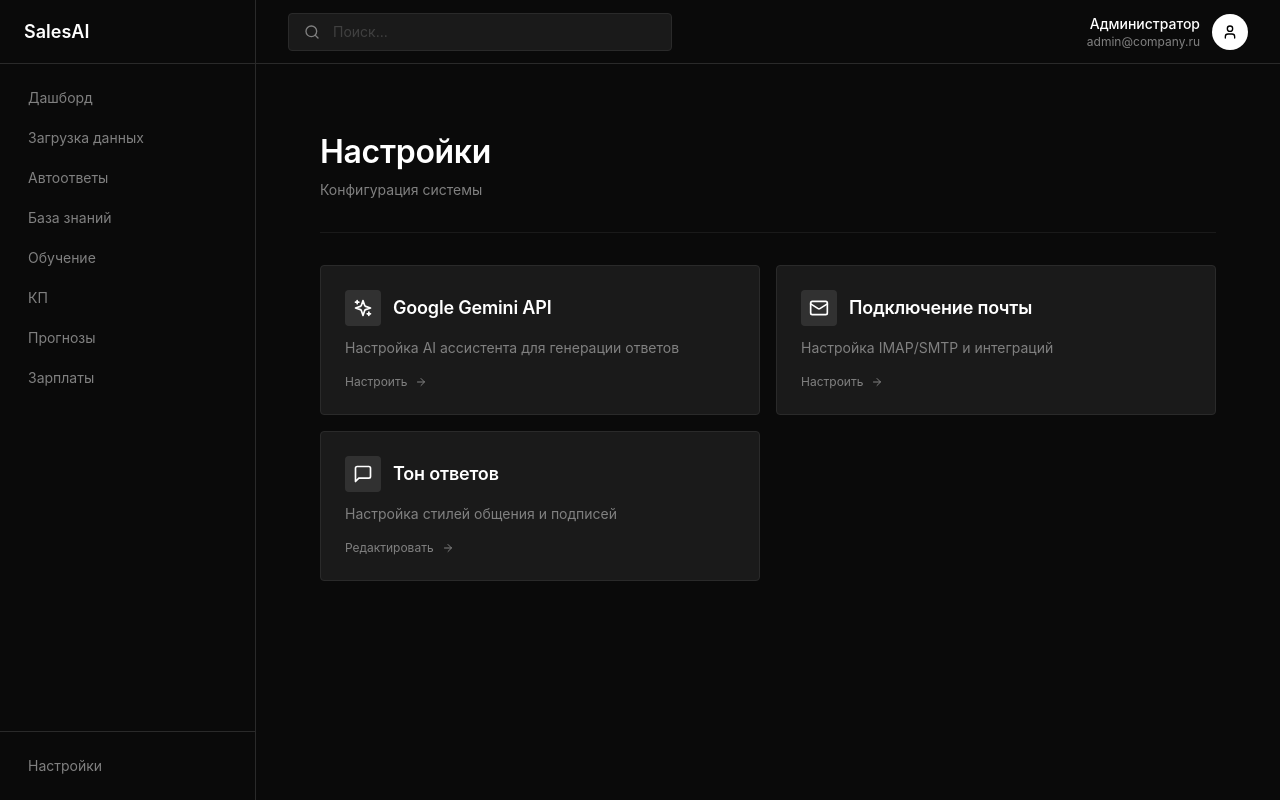
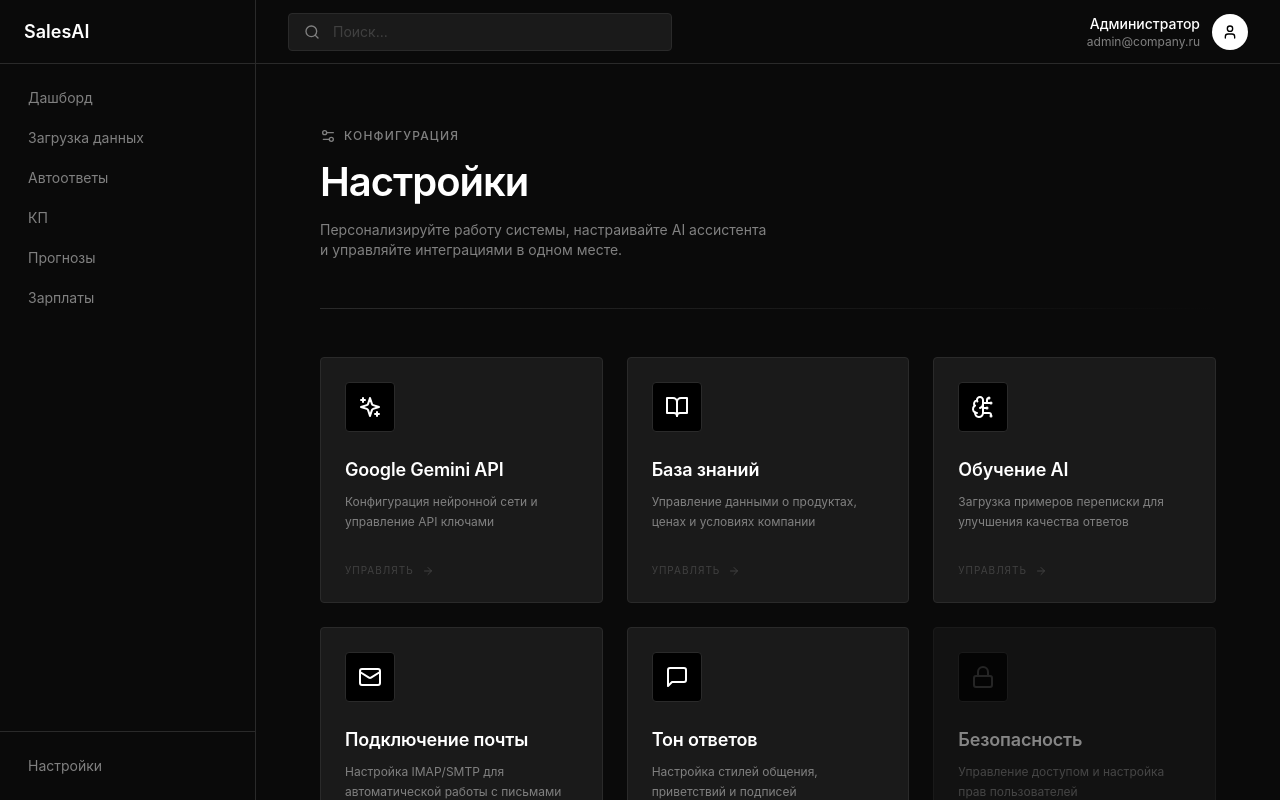
Before and after one commit to alexbelskid/sales-analytics-system, a Next.js app in the folder frontend/: page /settings in a window 1280 px wide. Built offline with nearby package versions, Linux system fonts and the light colour scheme.

Commit message:
style: Redesign Settings page and restructure Knowledge/Training

```diff
--- a/frontend/src/app/knowledge/page.tsx
+++ b/frontend/src/app/settings/knowledge/page.tsx
@@ -5,7 +5,8 @@ import { Button } from "@/components/ui/button";
 import { Input } from "@/components/ui/input";
 import { Textarea } from "@/components/ui/textarea";
 import { useToast } from "@/hooks/use-toast";
-import { Plus, Edit2, Trash2 } from "lucide-react";
+import { Plus, Edit2, Trash2, ArrowLeft } from "lucide-react";
+import Link from "next/link";
 
 interface KnowledgeItem {
     id: string;
@@ -128,6 +129,12 @@ export default function KnowledgePage() {
     return (
         <div className="min-h-screen bg-[#0A0A0A] text-white p-8">
             <div className="max-w-5xl mx-auto space-y-8">
+
+                {/* Breadcrumbs / Back */}
+                <Link href="/settings" className="inline-flex items-center gap-2 text-[#808080] hover:text-white transition-colors mb-4 group">
+                    <ArrowLeft className="h-4 w-4 transition-transform group-hover:-translate-x-1" />
+                    <span className="text-xs uppercase tracking-widest font-medium">Назад в настройки</span>
+                </Link>
 
                 {/* Header */}
                 <div className="flex items-center justify-between">
--- a/frontend/src/app/settings/page.tsx
+++ b/frontend/src/app/settings/page.tsx
@@ -1,78 +1,129 @@
 "use client";
 
 import Link from "next/link";
-import { Key, Mail, MessageSquare, ArrowRight, Sparkles } from "lucide-react";
+import {
+    Sparkles,
+    BookOpen,
+    BrainCircuit,
+    Mail,
+    MessageSquare,
+    ArrowRight,
+    Settings2,
+    Lock
+} from "lucide-react";
+
+const SETTINGS_CARDS = [
+    {
+        title: "Google Gemini API",
+        description: "Конфигурация нейронной сети и управление API ключами",
+        icon: Sparkles,
+        href: "/settings/gemini",
+        color: "text-white"
+    },
+    {
+        title: "База знаний",
+        description: "Управление данными о продуктах, ценах и условиях компании",
+        icon: BookOpen,
+        href: "/settings/knowledge",
+        color: "text-white"
+    },
+    {
+        title: "Обучение AI",
+        description: "Загрузка примеров переписки для улучшения качества ответов",
+        icon: BrainCircuit,
+        href: "/settings/training",
+        color: "text-white"
+    },
+    {
+        title: "Подключение почты",
+        description: "Настройка IMAP/SMTP для автоматической работы с письмами",
+        icon: Mail,
+        href: "/settings/email",
+        color: "text-white"
+    },
+    {
+        title: "Тон ответов",
+        description: "Настройка стилей общения, приветствий и подписей",
+        icon: MessageSquare,
+        href: "/settings/response-tone",
+        color: "text-white"
+    },
+    {
+        title: "Безопасность",
+        description: "Управление доступом и настройка прав пользователей",
+        icon: Lock,
+        href: "#",
+        color: "text-[#404040]",
+        disabled: true
+    }
+];
 
 export default function SettingsPage() {
     return (
         <div className="min-h-screen bg-[#0A0A0A] text-white p-8">
-            <div className="max-w-4xl mx-auto space-y-8">
+            <div className="max-w-5xl mx-auto space-y-12">
 
                 {/* Header */}
-                <div>
-                    <h1 className="text-[32px] font-semibold">Настройки</h1>
-                    <p className="text-sm text-[#808080] mt-1">Конфигурация системы</p>
+                <div className="space-y-2">
+                    <div className="flex items-center gap-2 text-[#808080] mb-2">
+                        <Settings2 className="h-4 w-4" />
+                        <span className="text-xs uppercase tracking-widest font-medium">Конфигурация</span>
+                    </div>
+                    <h1 className="text-[40px] font-semibold tracking-tight">Настройки</h1>
+                    <p className="text-sm text-[#808080] max-w-md">
+                        Персонализируйте работу системы, настраивайте AI ассистента и управляйте интеграциями в одном месте.
+                    </p>
                 </div>
 
-                <div className="h-[1px] bg-[#1A1A1A]" />
+                <div className="h-[1px] bg-gradient-to-r from-[#2A2A2A] to-transparent" />
 
                 {/* Settings Grid */}
-                <div className="grid grid-cols-1 md:grid-cols-2 gap-4">
+                <div className="grid grid-cols-1 md:grid-cols-2 lg:grid-cols-3 gap-6">
+                    {SETTINGS_CARDS.map((card) => {
+                        const Icon = card.icon;
+                        const Content = (
+                            <div className={`relative h-full bg-[#1A1A1A] border border-[#2A2A2A] rounded-lg p-6 transition-all duration-300 ${card.disabled ? 'opacity-50 grayscale' : 'hover:border-white/30 hover:bg-[#222222] group cursor-pointer'}`}>
+                                <div className="flex flex-col h-full justify-between">
+                                    <div>
+                                        <div className="mb-6 inline-flex p-3 rounded-lg bg-black border border-[#2A2A2A]">
+                                            <Icon className={`h-6 w-6 ${card.color}`} />
+                                        </div>
+                                        <h3 className="text-lg font-semibold mb-2 group-hover:text-white transition-colors">{card.title}</h3>
+                                        <p className="text-xs leading-relaxed text-[#808080] group-hover:text-[#A0A0A0] transition-colors line-clamp-2">
+                                            {card.description}
+                                        </p>
+                                    </div>
 
-                    {/* Google Gemini API */}
-                    <Link href="/settings/gemini">
-                        <div className="bg-[#1A1A1A] border border-[#2A2A2A] rounded p-6 hover:border-white/20 transition-colors cursor-pointer group">
-                            <div className="flex items-center gap-3 mb-3">
-                                <div className="p-2 rounded bg-white/10">
-                                    <Sparkles className="h-5 w-5 text-white" />
+                                    {!card.disabled && (
+                                        <div className="mt-8 flex items-center text-[10px] uppercase tracking-widest text-[#404040] group-hover:text-white transition-all duration-300">
+                                            <span>Управлять</span>
+                                            <ArrowRight className="ml-2 h-3 w-3 translate-x-0 group-hover:translate-x-1 transition-transform" />
+                                        </div>
+                                    )}
+
+                                    {card.disabled && (
+                                        <div className="mt-8 flex items-center text-[10px] uppercase tracking-widest text-[#404040]">
+                                            <span>Скоро доступно</span>
+                                        </div>
+                                    )}
                                 </div>
-                                <h3 className="text-lg font-semibold">Google Gemini API</h3>
                             </div>
-                            <p className="text-sm text-[#808080] mb-4">
-                                Настройка AI ассистента для генерации ответов
-                            </p>
-                            <div className="flex items-center text-xs text-[#808080] group-hover:text-white transition-colors">
-                                Настроить <ArrowRight className="ml-2 h-3 w-3" />
-                            </div>
-                        </div>
-                    </Link>
+                        );
 
-                    {/* Email Settings */}
-                    <Link href="/settings/email">
-                        <div className="bg-[#1A1A1A] border border-[#2A2A2A] rounded p-6 hover:border-white/20 transition-colors cursor-pointer group">
-                            <div className="flex items-center gap-3 mb-3">
-                                <div className="p-2 rounded bg-white/10">
-                                    <Mail className="h-5 w-5 text-white" />
-                                </div>
-                                <h3 className="text-lg font-semibold">Подключение почты</h3>
-                            </div>
-                            <p className="text-sm text-[#808080] mb-4">
-                                Настройка IMAP/SMTP и интеграций
-                            </p>
-                            <div className="flex items-center text-xs text-[#808080] group-hover:text-white transition-colors">
-                                Настроить <ArrowRight className="ml-2 h-3 w-3" />
-                            </div>
-                        </div>
-                    </Link>
+                        if (card.disabled) return <div key={card.title}>{Content}</div>;
 
-                    {/* Response Tone */}
-                    <Link href="/settings/response-tone">
-                        <div className="bg-[#1A1A1A] border border-[#2A2A2A] rounded p-6 hover:border-white/20 transition-colors cursor-pointer group">
-                            <div className="flex items-center gap-3 mb-3">
-                                <div className="p-2 rounded bg-white/10">
-                                    <MessageSquare className="h-5 w-5 text-white" />
-                                </div>
-                                <h3 className="text-lg font-semibold">Тон ответов</h3>
-                            </div>
-                            <p className="text-sm text-[#808080] mb-4">
-                                Настройка стилей общения и подписей
-                            </p>
-                            <div className="flex items-center text-xs text-[#808080] group-hover:text-white transition-colors">
-                                Редактировать <ArrowRight className="ml-2 h-3 w-3" />
-                            </div>
-                        </div>
-                    </Link>
+                        return (
+                            <Link href={card.href} key={card.title}>
+                                {Content}
+                            </Link>
+                        );
+                    })}
+                </div>
 
+                {/* Footer / System Info */}
+                <div className="pt-12 flex items-center justify-between text-[10px] text-[#404040] uppercase tracking-[0.2em]">
+                    <span>Sales Analytics System v2.1.0</span>
+                    <span>AI Engine: Gemini 1.5 Flash</span>
                 </div>
             </div>
         </div>
--- a/frontend/src/components/layout/Sidebar.tsx
+++ b/frontend/src/components/layout/Sidebar.tsx
@@ -16,8 +16,6 @@ const navigation = [
     { name: 'Дашборд', href: '/' },
     { name: 'Загрузка данных', href: '/upload' },
     { name: 'Автоответы', href: '/emails' },
-    { name: 'База знаний', href: '/knowledge' },
-    { name: 'Обучение', href: '/training' },
     { name: 'КП', href: '/proposals' },
     { name: 'Прогнозы', href: '/forecast' },
     { name: 'Зарплаты', href: '/salary' },
```
Also changed, not shown: frontend/src/app/settings/gemini/page.tsx (+8 -1 lines), frontend/src/app/settings/training/page.tsx (renamed from frontend/src/app/training/page.tsx, +10 -3 lines).
